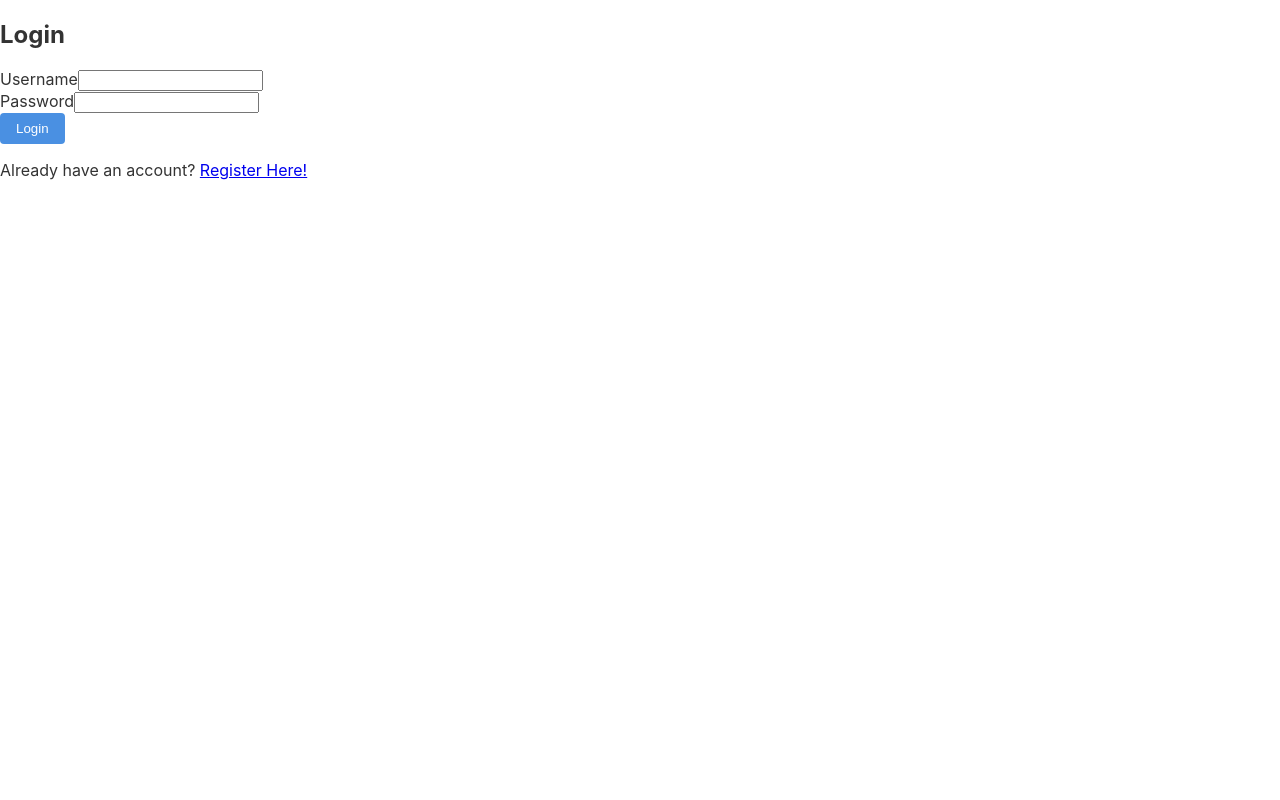
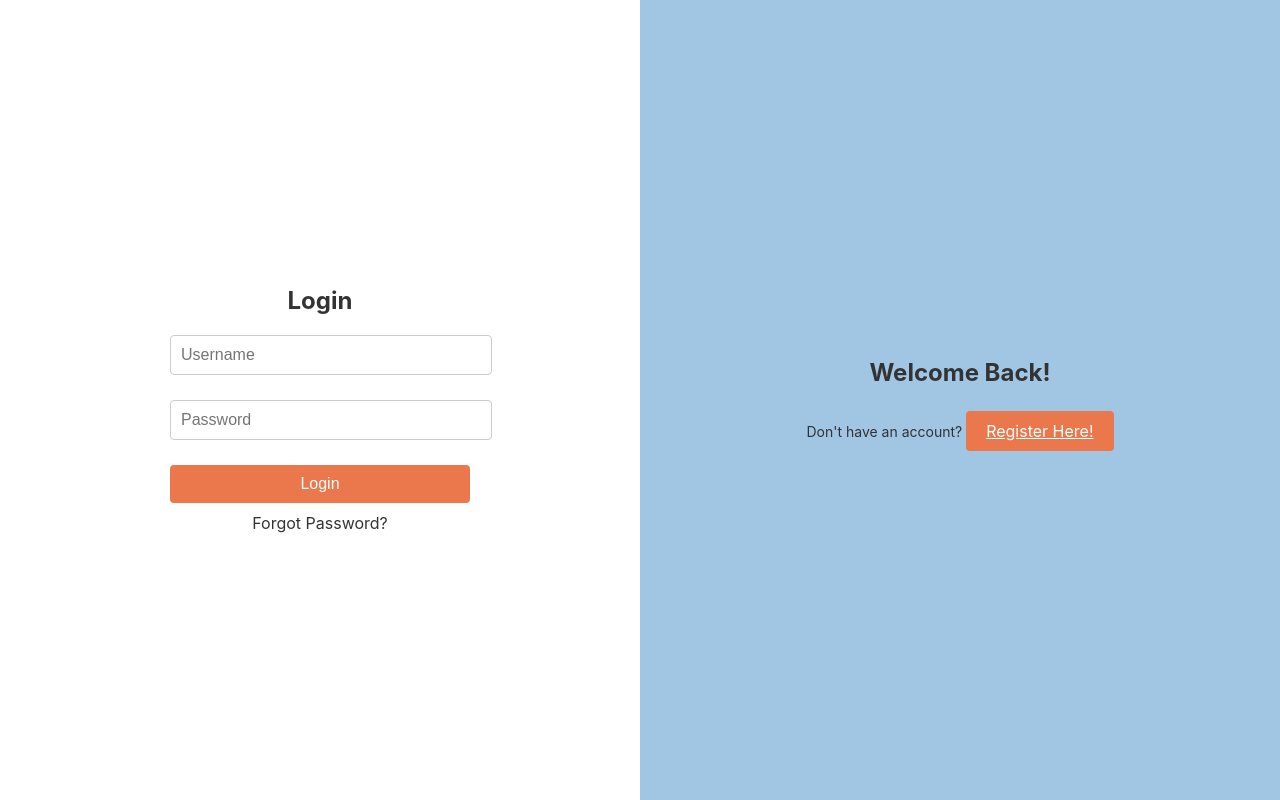
Before and after one commit to ichibangroup/momofin_front, a React (Create React App) app: page /login in a window 1280 px wide. Built offline with nearby package versions, Linux system fonts and the light colour scheme.

Commit message:
[RED] Applied Helga's CSS Design, whilst keeping the functionality and added in her Tests.

```diff
--- /dev/null
+++ b/src/Login.css
@@ -0,0 +1,98 @@
+.login-container {
+    display: flex;
+    height: 100vh;
+  }
+
+  .login-form-container {
+    flex: 1;
+    display: flex;
+    justify-content: center;
+    align-items: center;
+    background-color: #fff;
+  }
+
+  .login-welcome-container {
+    flex: 1;
+    display: flex;
+    flex-direction: column;
+    justify-content: center;
+    align-items: center;
+    background-color: #A0C6E4;
+  }
+
+  .login-form {
+    max-width: 300px;
+    width: 100%;
+    padding: 20px;
+  }
+
+  h2 {
+    margin-bottom: 20px;
+    text-align: center;
+  }
+
+  .form-group {
+    margin-bottom: 15px;
+  }
+
+  input {
+    width: 100%;
+    padding: 10px;
+    font-size: 1rem;
+    margin-bottom: 10px;
+    border: 1px solid #ccc;
+    border-radius: 4px;
+  }
+
+  button.btn-signin {
+    width: 100%;
+    padding: 10px;
+    background-color: #EB774D;
+    color: white;
+    border: none;
+    border-radius: 4px;
+    cursor: pointer;
+    font-size: 1rem;
+  }
+
+  button.btn-signin:hover {
+    background-color: #d45a2e;
+  }
+
+  .forgot-password {
+    display: block;
+    text-align: center;
+    margin-top: 10px;
+    color: #333;
+    text-decoration: none;
+  }
+
+  .forgot-password:hover {
+    text-decoration: underline;
+  }
+
+  .login-welcome-container h2 {
+    margin-bottom: 20px;
+    font-size: 24px;
+  }
+
+  .login-welcome-container p {
+    margin-bottom: 20px;
+    font-size: 14px;
+    text-align: center;
+    color: #333;
+  }
+
+.login-welcome-container .btn-signup {
+    padding: 10px 20px;
+    background-color: #EB774D ;
+    color: white;
+    border: none;
+    border-radius: 4px;
+    cursor: pointer;
+    font-size: 1rem;
+  }
+
+  .login-welcome-container .btn-signup:hover {
+    background-color: #d45a2e;
+  }
--- a/src/components/Login.js
+++ b/src/components/Login.js
@@ -1,5 +1,6 @@
 import React, { useState } from 'react';
 import { useNavigate, Link } from 'react-router-dom';
+import '../Login.css'; // Import the new CSS
 
 const Login = () => {
     const [username, setUsername] = useState('');
@@ -7,34 +8,43 @@ const Login = () => {
     const navigate = useNavigate();
 
     const handleLogin = () => {
-        navigate('/app');
+        // Logic to handle login goes here (e.g., form validation, API call)
+        navigate('/app'); // Navigates to the main app after successful login
     };
 
     return (
-        <div>
+        <div className="login-container">
+            <div className="login-form-container">
+                <form className="login-form" onSubmit={handleLogin}>
                     <h2>Login</h2>
-            <form>
-                <div>
-                    <label htmlFor="username">Username</label>
+                    <div className="form-group">
                         <input
+                            type="text"
                             id="username"
-                        type="text"
+                            placeholder="Username"
                             value={username}
                             onChange={(e) => setUsername(e.target.value)}
+                            required
                         />
                     </div>
-                <div>
-                    <label htmlFor="password">Password</label>
+                    <div className="form-group">
                         <input
+                            type="password"
                             id="password"
-                        type="password"
+                            placeholder="Password"
                             value={password}
                             onChange={(e) => setPassword(e.target.value)}
+                            required
                         />
                     </div>
-                <button type="button" onClick={handleLogin}>Login</button>
-                <p>Already have an account? <Link to="/register">Register Here!</Link></p>
+                    <button type="submit" className="btn-signin">Login</button>
+                    <Link to="/forgot-password" className="forgot-password">Forgot Password?</Link>
                 </form>
+            </div>
+            <div className="login-welcome-container">
+                <h2>Welcome Back!</h2>
+                <p>Don't have an account? <Link to="/register" className="btn-signup">Register Here!</Link></p>
+            </div>
         </div>
     );
 };
```
Also changed, not shown: 1 other file (tests, documents, lock files or other folders). Lines whose indentation alone changed are shown as unchanged.
